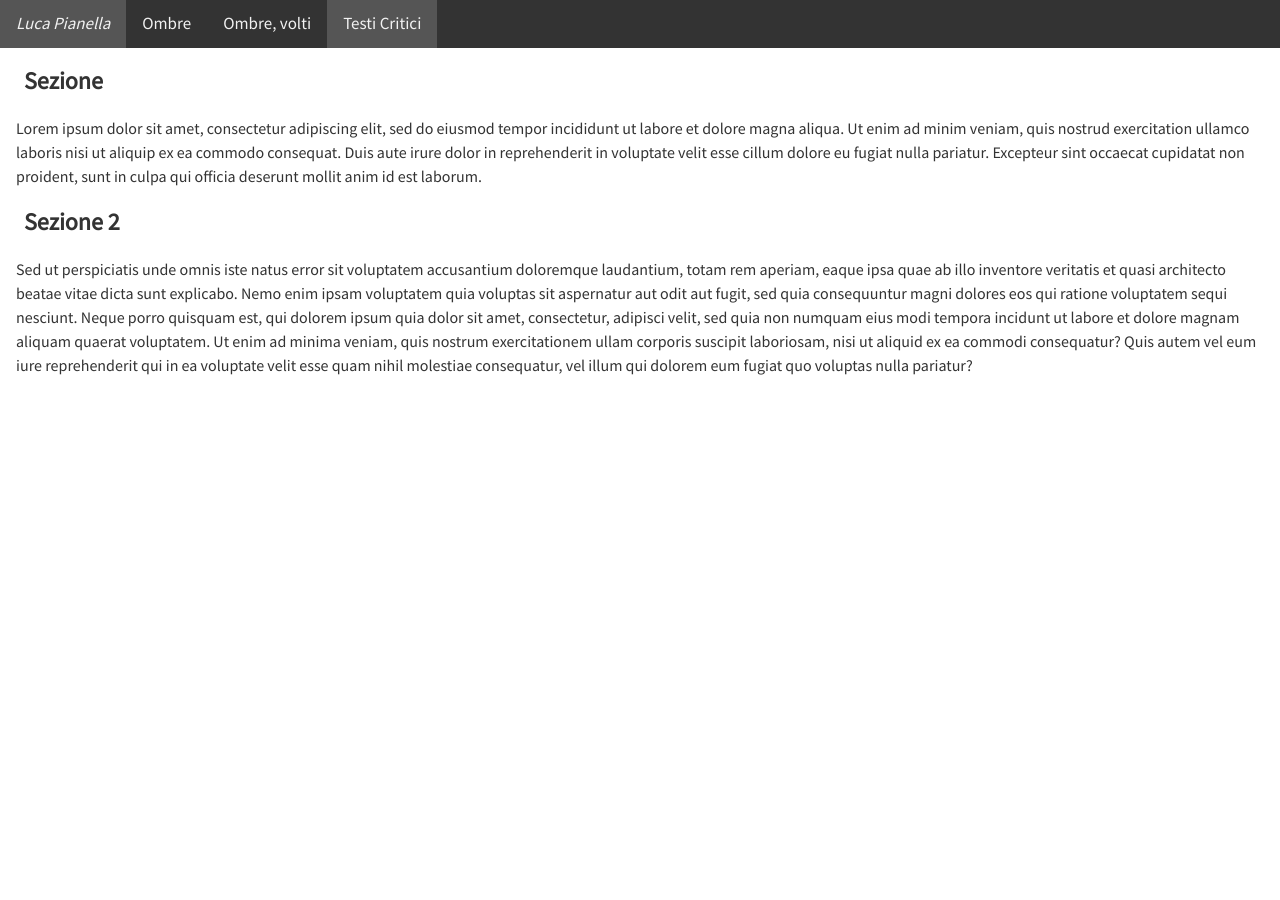
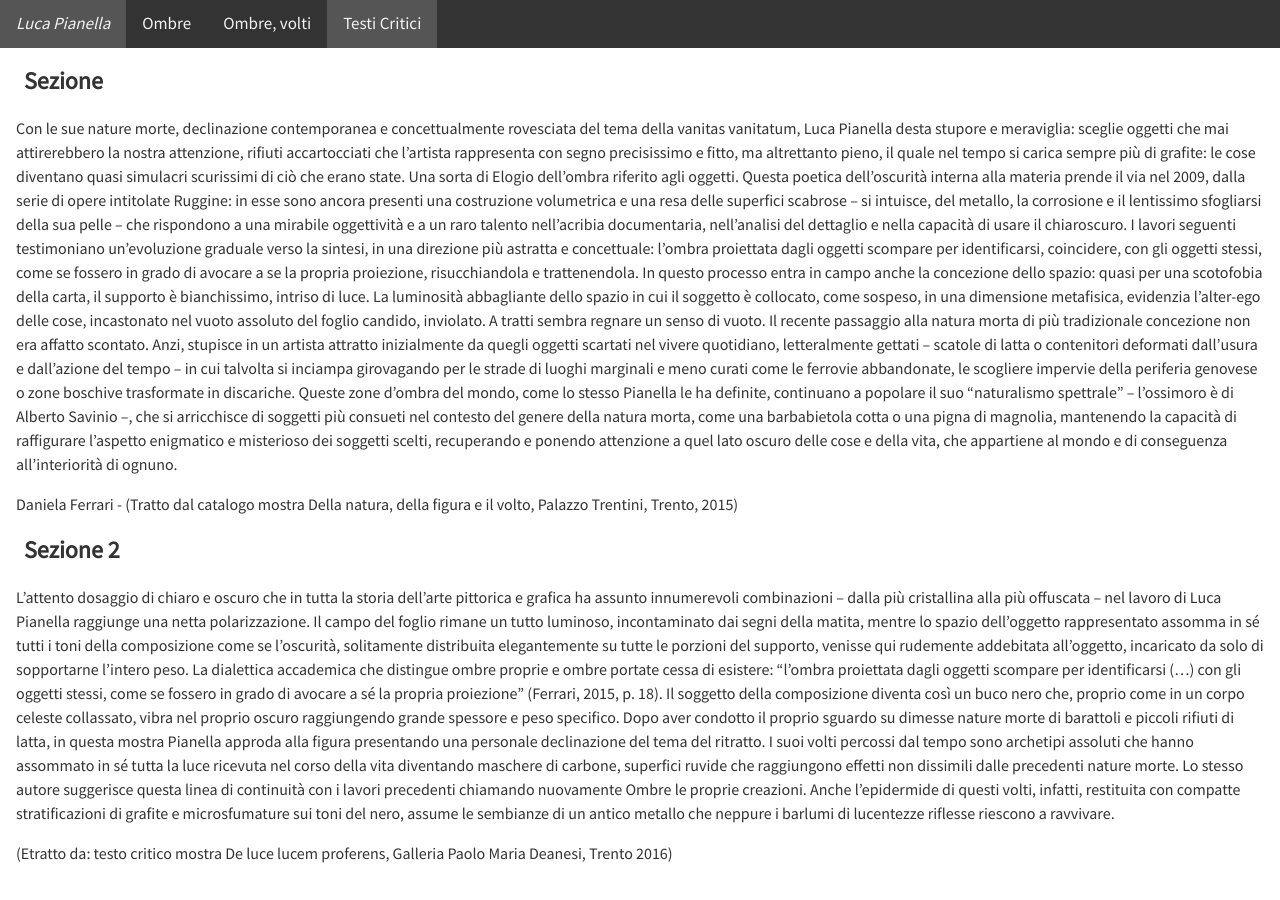
Before and after one commit to liukliuk/liukliuk.github.io, a Jekyll site: the page built from testi-critici/index.md, in a window 1280 px wide. Built offline with Jekyll 4.4.1, drawn with Linux system fonts in a browser that asks for light colours.

Commit message:
Update index.md

```diff
--- a/testi-critici/index.md
+++ b/testi-critici/index.md
@@ -5,8 +5,31 @@ title: Testi Critici
 
 ## Sezione
 
-Lorem ipsum dolor sit amet, consectetur adipiscing elit, sed do eiusmod tempor incididunt ut labore et dolore magna aliqua. Ut enim ad minim veniam, quis nostrud exercitation ullamco laboris nisi ut aliquip ex ea commodo consequat. Duis aute irure dolor in reprehenderit in voluptate velit esse cillum dolore eu fugiat nulla pariatur. Excepteur sint occaecat cupidatat non proident, sunt in culpa qui officia deserunt mollit anim id est laborum.
+Con le sue nature morte, declinazione contemporanea e concettualmente rovesciata del tema della vanitas vanitatum, Luca Pianella desta stupore e meraviglia: sceglie oggetti che mai attirerebbero la nostra attenzione, rifiuti accartocciati che l’artista rappresenta con segno precisissimo e fitto, ma altrettanto pieno, il quale nel tempo si carica sempre più di grafite: le cose diventano quasi simulacri scurissimi di ciò che erano state. Una sorta di Elogio dell’ombra riferito agli oggetti.
+Questa poetica dell’oscurità interna alla materia prende il via nel 2009, dalla serie di opere intitolate Ruggine: in esse sono ancora presenti una costruzione volumetrica e una resa delle superfici scabrose – si intuisce, del metallo, la corrosione e il lentissimo sfogliarsi della sua pelle – che rispondono a una mirabile oggettività e a un raro talento nell’acribia documentaria, nell’analisi del dettaglio e nella capacità di usare il chiaroscuro.
+I lavori seguenti testimoniano un’evoluzione graduale verso la sintesi, in una direzione più astratta e concettuale: l’ombra proiettata dagli oggetti scompare per identificarsi, coincidere, con gli oggetti stessi, come se fossero in grado di avocare a se la propria proiezione, risucchiandola e trattenendola. In questo processo entra in campo anche la concezione dello spazio: quasi per una scotofobia della carta, il supporto è bianchissimo, intriso di luce. La luminosità abbagliante dello spazio in cui il soggetto è collocato, come sospeso, in una dimensione metafisica, evidenzia l’alter-ego delle cose, incastonato nel vuoto assoluto del foglio candido, inviolato. A tratti sembra regnare un senso di vuoto.
+Il recente passaggio alla natura morta di più tradizionale concezione non era affatto scontato. Anzi, stupisce in un artista attratto inizialmente da quegli oggetti scartati nel vivere quotidiano, letteralmente gettati – scatole di latta o contenitori deformati dall’usura e dall’azione del tempo – in cui talvolta si inciampa girovagando per le strade di luoghi marginali e meno curati come le ferrovie abbandonate, le scogliere impervie della periferia genovese o zone boschive trasformate in discariche. Queste zone d’ombra del mondo, come lo stesso Pianella le ha definite, continuano a popolare il suo “naturalismo spettrale” – l’ossimoro è di Alberto Savinio –, che si arricchisce di soggetti più consueti nel contesto del genere della natura morta, come una barbabietola cotta o una pigna di magnolia, mantenendo la capacità di raffigurare l’aspetto enigmatico e misterioso dei soggetti scelti, recuperando e ponendo attenzione a quel lato oscuro delle cose e della vita, che appartiene al mondo e di conseguenza all’interiorità di ognuno.
+
+Daniela Ferrari - (Tratto dal catalogo mostra Della natura, della figura e il volto, Palazzo Trentini, Trento, 2015)
 
 ## Sezione 2
 
-Sed ut perspiciatis unde omnis iste natus error sit voluptatem accusantium doloremque laudantium, totam rem aperiam, eaque ipsa quae ab illo inventore veritatis et quasi architecto beatae vitae dicta sunt explicabo. Nemo enim ipsam voluptatem quia voluptas sit aspernatur aut odit aut fugit, sed quia consequuntur magni dolores eos qui ratione voluptatem sequi nesciunt. Neque porro quisquam est, qui dolorem ipsum quia dolor sit amet, consectetur, adipisci velit, sed quia non numquam eius modi tempora incidunt ut labore et dolore magnam aliquam quaerat voluptatem. Ut enim ad minima veniam, quis nostrum exercitationem ullam corporis suscipit laboriosam, nisi ut aliquid ex ea commodi consequatur? Quis autem vel eum iure reprehenderit qui in ea voluptate velit esse quam nihil molestiae consequatur, vel illum qui dolorem eum fugiat quo voluptas nulla pariatur?
+
+L'attento dosaggio di chiaro e oscuro che in tutta la storia dell'arte pittorica e grafica ha assunto innumerevoli
+combinazioni – dalla più cristallina alla più offuscata – nel lavoro di Luca Pianella raggiunge una netta polarizzazione. Il campo del foglio rimane un tutto luminoso, incontaminato dai segni della matita, mentre lo spazio dell'oggetto rappresentato assomma in sé tutti i toni della composizione come se l'oscurità, solitamente distribuita elegantemente su tutte le porzioni del supporto, venisse qui rudemente addebitata all'oggetto, incaricato da solo di sopportarne l'intero peso.
+La dialettica accademica che distingue ombre proprie e ombre portate cessa di esistere: “l'ombra proiettata
+dagli oggetti scompare per identificarsi (…) con gli oggetti stessi, come se fossero in grado di avocare a sé la
+propria proiezione” (Ferrari, 2015, p. 18). Il soggetto della composizione diventa così un buco nero che,
+proprio come in un corpo celeste collassato, vibra nel proprio oscuro raggiungendo grande spessore e peso
+specifico.
+Dopo aver condotto il proprio sguardo su dimesse nature morte di barattoli e piccoli rifiuti di latta, in questa
+mostra Pianella approda alla figura presentando una personale declinazione del tema del ritratto. I suoi volti
+percossi dal tempo sono archetipi assoluti che hanno assommato in sé tutta la luce ricevuta nel corso della
+vita diventando maschere di carbone, superfici ruvide che raggiungono effetti non dissimili dalle precedenti
+nature morte. Lo stesso autore suggerisce questa linea di continuità con i lavori precedenti chiamando
+nuovamente Ombre le proprie creazioni. Anche l'epidermide di questi volti, infatti, restituita con compatte
+stratificazioni di grafite e microsfumature sui toni del nero, assume le sembianze di un antico metallo che
+neppure i barlumi di lucentezze riflesse riescono a ravvivare.
+
+
+(Etratto da: testo critico mostra De luce lucem proferens, Galleria Paolo Maria Deanesi, Trento 2016)
```
